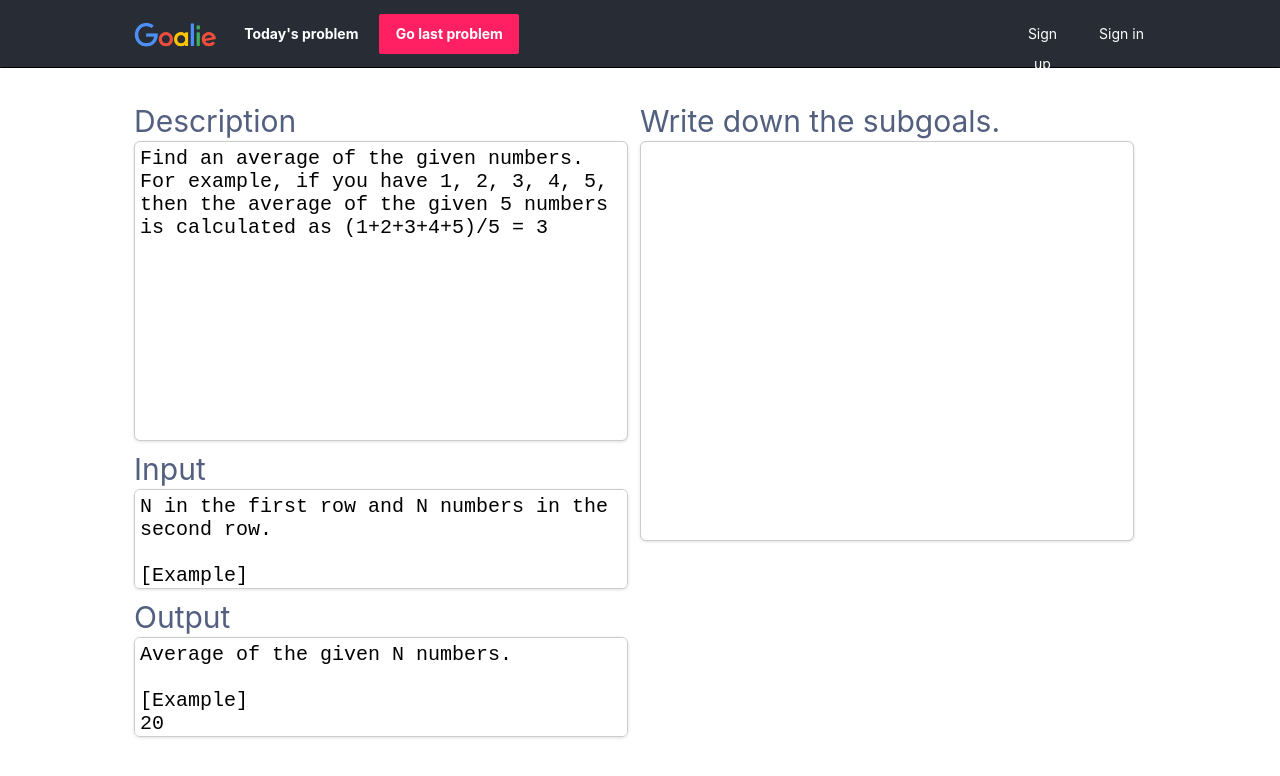
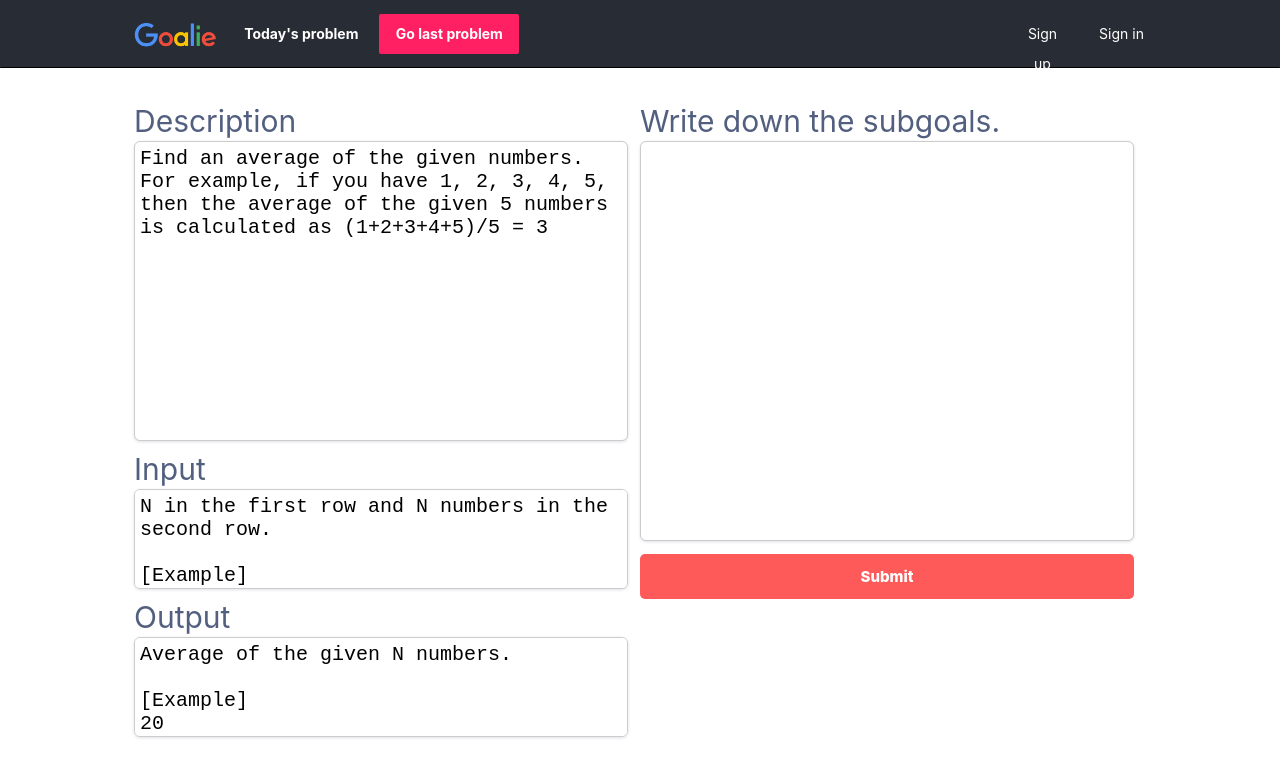
Before and after one commit to hyunsukimsokcho/goalie-web, a React (Create React App) app: page /1 in a window 1280 px wide. Shown: the top 776 px of the page. Built offline with nearby package versions, Linux system fonts and the light colour scheme.

Commit message:
[design/button] Add button to SubgoalBox with height change

```diff
--- a/src/components/Button/Button.scss
+++ b/src/components/Button/Button.scss
@@ -2,7 +2,7 @@
 
 .button-container {
   width: 100%;
-  height: 40px;
+  height: 45px;
 
   display: flex;
   flex-direction: column;
--- a/src/components/ProblemAndSubgoal/SubgoalBox.js
+++ b/src/components/ProblemAndSubgoal/SubgoalBox.js
@@ -1,11 +1,13 @@
 import React from 'react';
 import './SubgoalBox.scss';
 import InfoBox from './InfoBox';
+import Button from '../Button/Button';
 
 const SubgoalBox = props => {
   return (
     <div className={"subgoal-box-container"}>
       <InfoBox labelId={"subgoalBox.writeDown"} value={props.subgoal} />
+      <Button theme={"primary"} textId={"button.submit"}/>
     </div>
   )
 };
--- a/src/default.scss
+++ b/src/default.scss
@@ -6,6 +6,7 @@ $goalie-light-blue: #b3d4fc;
 $goalie-black: #282c34;
 $white: #ffffff;
 $black: #000000;
+$light-black: #4b4b4b;
 $dark-gray: #9b9b9b;
 $gray: #c7c7c7;
 $light-gray: #f0f0f0;
--- a/src/translations/en.json
+++ b/src/translations/en.json
@@ -16,5 +16,7 @@
   "problemBox.input": "Input",
   "problemBox.output": "Output",
 
-  "subgoalBox.writeDown": "Write down the subgoals."
+  "subgoalBox.writeDown": "Write down the subgoals.",
+
+  "button.submit": "Submit"
 }
--- a/src/translations/ko.json
+++ b/src/translations/ko.json
@@ -16,5 +16,7 @@
   "problemBox.input": "입력값",
   "problemBox.output": "출력값",
 
-  "subgoalBox.writeDown": "문제 풀이를 자유롭게 적으세요."
+  "subgoalBox.writeDown": "문제 풀이를 자유롭게 적으세요.",
+
+  "button.submit": "제출하기"
 }
```
